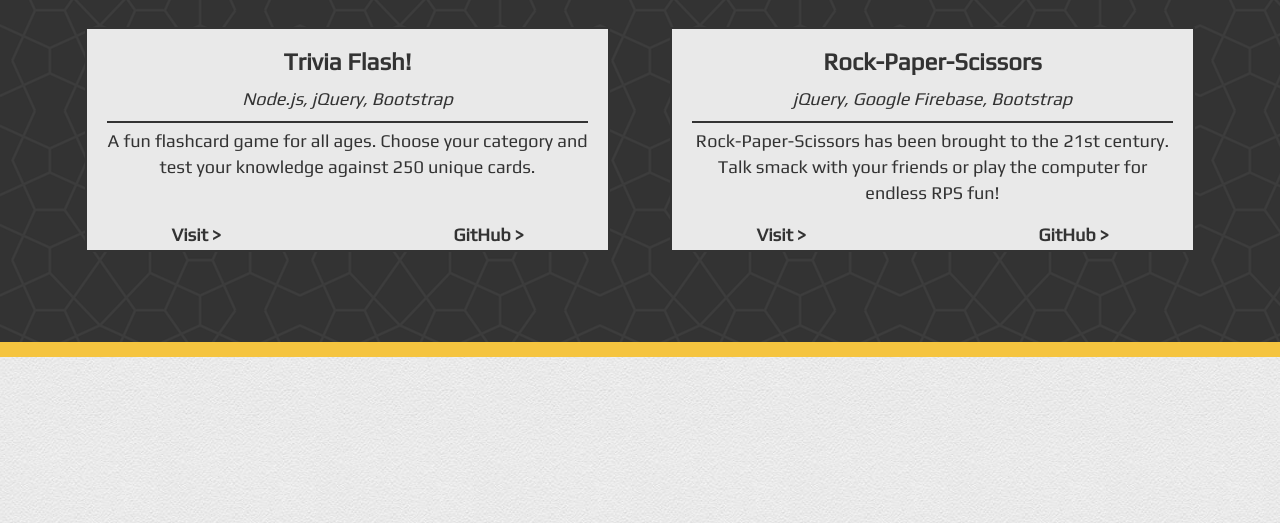
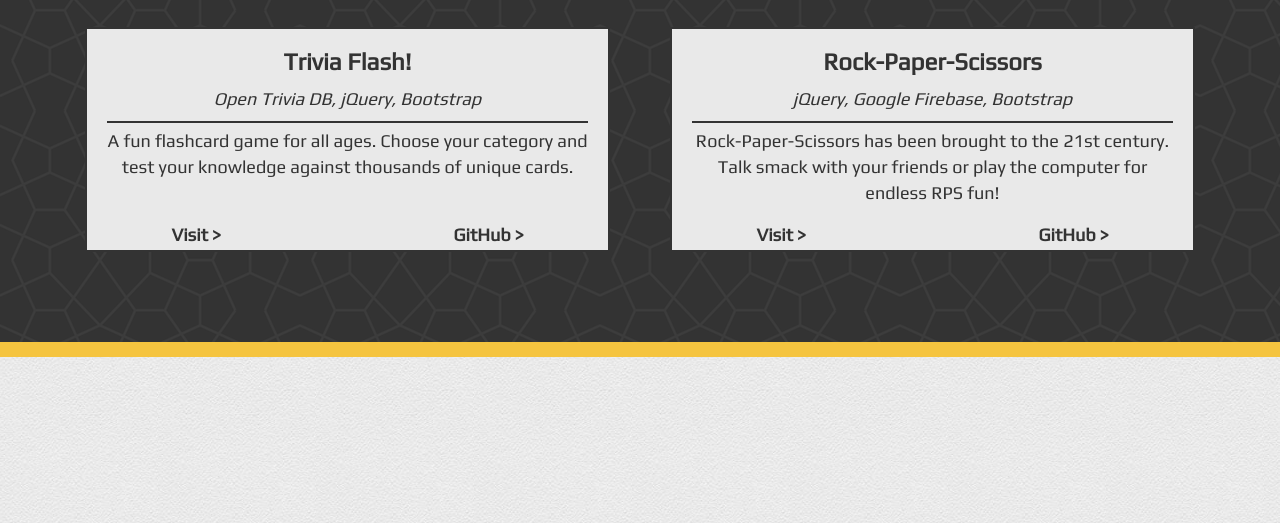
Before and after one commit to ben-lacy/Personal-Portfolio, a plain HTML site: page index.html in a window 1280 px wide. Shown: the part 1595-2118 px from the top of the page. Drawn offline with nearby package versions, Linux system fonts and the light colour scheme.

Commit message:
trivia change

```diff
--- a/index.html
+++ b/index.html
@@ -128,9 +128,9 @@
                     <div class="col-sm-6">
                         <div class="project-box" id="trivia-flash">
                             <h3><b>Trivia Flash!</b></h3>
-                            <em><p>Node.js, jQuery, Bootstrap</p></em>
+                            <em><p>Open Trivia DB, jQuery, Bootstrap</p></em>
                             <hr>
-                            <p>A fun flashcard game for all ages. Choose your category and test your knowledge against 250 unique cards.</p>
+                            <p>A fun flashcard game for all ages. Choose your category and test your knowledge against thousands of unique cards.</p>
                             <div class="row proj-link-div">
                                 <div class="col-xs-6">
                                     <a href="#" class="project-link" target="_blank"><b>Visit ></b></a>
```
